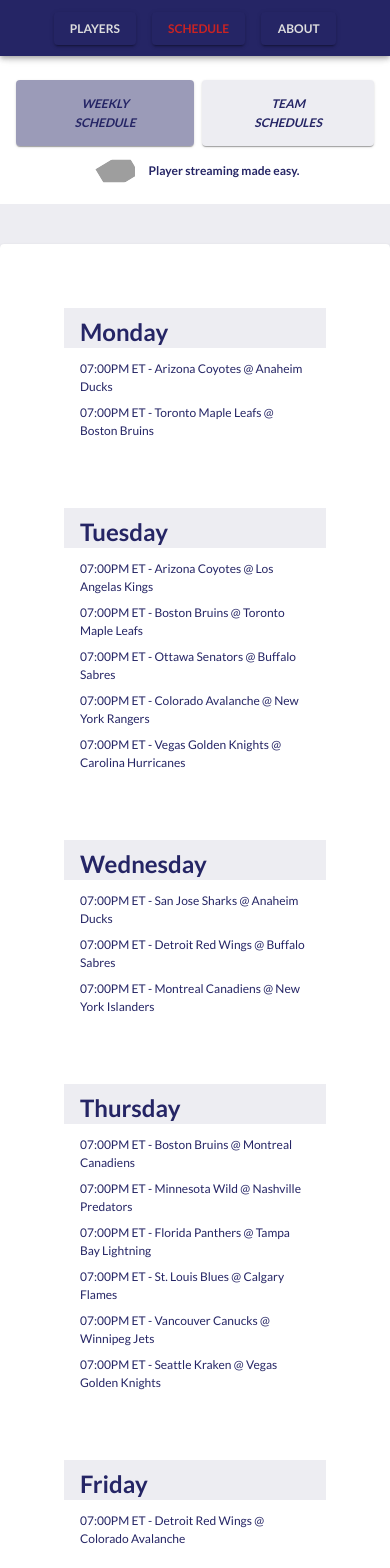
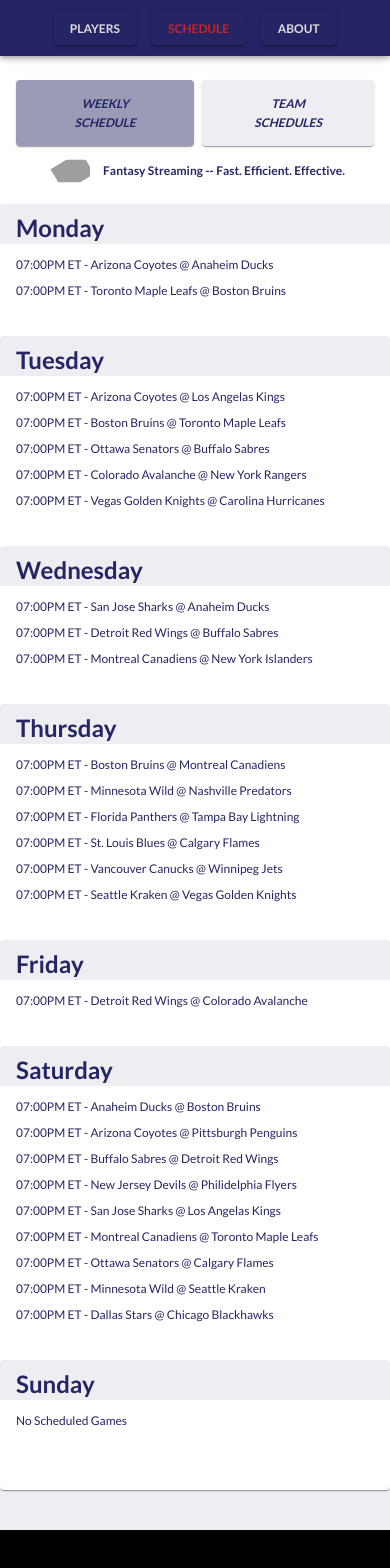
Before and after one commit to apreynolds1989/nextUP, a React (Create React App) app: page /nextUP/schedule in a window 390 px wide. Shown: the top 1568 px of the page. Built offline with nearby package versions, Linux system fonts and the light colour scheme; grey boxes are pictures that could not be loaded.

Commit message:
Fixed Mobile responsiveness on WeeklyGamesList

```diff
--- a/src/assets/theme.js
+++ b/src/assets/theme.js
@@ -74,8 +74,7 @@ export const landingTheme = createTheme({
 export const tableContainer = {
     margin: 0,
     width: '100vw',
-    marginX: 'auto',
-    paddingBottom: 10,
+    paddingBottom: 6,
     backgroundColor: `${palette.gtBlue}15`,
 };
 
--- a/src/components/GameDayBox.jsx
+++ b/src/components/GameDayBox.jsx
@@ -12,18 +12,22 @@ import React from 'react';
 import { weeklyGames } from '../assets/data/games';
 import { palette, innerCardSx } from '../assets/theme';
 
-export const GameDayBox = ({ day }) => {
+export const GameDayBox = ({ isMobileSize, day }) => {
     const is400pxOrSmaller = useMediaQuery('(max-width:400px)');
     const gamesArr = weeklyGames[day];
 
     return (
         <Card
             sx={{
-                margin: 2,
+                margin: isMobileSize ? 0 : 2,
                 ...innerCardSx,
             }}
         >
-            <CardContent>
+            <CardContent
+                sx={{
+                    padding: isMobileSize ? 0 : null,
+                }}
+            >
                 <Box
                     sx={{
                         display: 'flex',
--- a/src/components/WeeklyGamesList.jsx
+++ b/src/components/WeeklyGamesList.jsx
@@ -7,24 +7,29 @@ export const WeeklyGamesList = ({ isMobileSize }) => {
     return (
         <Card
             sx={{
-                padding: 2,
+                padding: isMobileSize ? 0 : 2,
                 backgroundColor: 'white',
+                paddingBottom: 0,
             }}
         >
-            <CardContent>
+            <CardContent
+                sx={{
+                    padding: isMobileSize ? 0 : null,
+                }}
+            >
                 <Box
                     sx={{
                         flexDirection: 'column',
                         maxWidth: '900px',
                     }}
                 >
-                    <GameDayBox day='Monday' />
-                    <GameDayBox day='Tuesday' />
-                    <GameDayBox day='Wednesday' />
-                    <GameDayBox day='Thursday' />
-                    <GameDayBox day='Friday' />
-                    <GameDayBox day='Saturday' />
-                    <GameDayBox day='Sunday' />
+                    <GameDayBox isMobileSize={isMobileSize} day='Monday' />
+                    <GameDayBox isMobileSize={isMobileSize} day='Tuesday' />
+                    <GameDayBox isMobileSize={isMobileSize} day='Wednesday' />
+                    <GameDayBox isMobileSize={isMobileSize} day='Thursday' />
+                    <GameDayBox isMobileSize={isMobileSize} day='Friday' />
+                    <GameDayBox isMobileSize={isMobileSize} day='Saturday' />
+                    <GameDayBox isMobileSize={isMobileSize} day='Sunday' />
                 </Box>
             </CardContent>
         </Card>
--- a/src/components/customTableComponents/DoubleSortTable.jsx
+++ b/src/components/customTableComponents/DoubleSortTable.jsx
@@ -74,7 +74,6 @@ export const DoubleSortTable = ({
                     border: renderedProps.tableBorder,
                     borderRadius: renderedProps.outerRadius,
                     overflow: 'hidden',
-                    zIndex: 3,
                 }}
             >
                 {isFilterable && isFiltersOpen && (
--- a/src/pages/Players.jsx
+++ b/src/pages/Players.jsx
@@ -42,7 +42,7 @@ export const Players = ({ isMobileSize }) => {
                 bannerText={
                     <BannerText
                         isMobileSize={isMobileSize}
-                        text={'Player streaming made easy.'}
+                        text={'Fantasy Streaming - Fast. Efficient. Effective.'}
                     />
                 }
             />
--- a/src/pages/Schedule.jsx
+++ b/src/pages/Schedule.jsx
@@ -24,7 +24,9 @@ export const Schedule = ({ isMobileSize }) => {
                 bannerText={
                     <BannerText
                         isMobileSize={isMobileSize}
-                        text={'Player streaming made easy.'}
+                        text={
+                            'Fantasy Streaming -- Fast. Efficient. Effective.'
+                        }
                     />
                 }
             />
@@ -36,20 +38,27 @@ export const Schedule = ({ isMobileSize }) => {
                     flexDirection: 'row',
                     // ...bannerScheduleBackground,
                     ...tableContainer,
+                    paddingBottom: isMobileSize ? 5 : 0,
                 }}
             >
                 <Box
                     sx={{
                         marginX: {
-                            xs: 0,
+                            xs:
+                                displayedTable === 'Team Schedules'
+                                    ? 'auto'
+                                    : 0,
+                            md: 'auto',
+                        },
+                        paddingX: {
+                            xs: displayedTable === 'Team Schedules' ? 2 : 0,
                             md: 'auto',
                         },
                         minWidth: {
                             xs: '100vw',
                             md: '900px',
                         },
-                        marginY: 5,
-                        paddingBottom: 2,
+                        marginY: isMobileSize ? 0 : 5,
                     }}
                 >
                     {displayedTable === 'Weekly Schedule' && (
```
